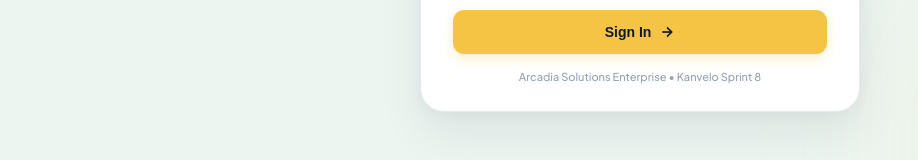
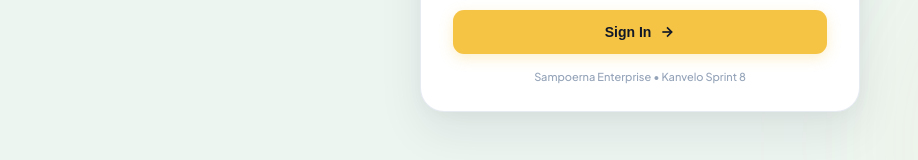
Before and after one commit to Innamp/kanvelo, a React (Vite) app: page / in a window 1280 px wide. Shown: the part 537-697 px from the top of the page, without its empty margins (0-918 px from the left). Built offline with nearby package versions, Linux system fonts and the light colour scheme; no server answers.

Commit message:
Update client name from Arcadia to Sampoerna across project

```diff
--- a/src/components/auth/LoginPage.jsx
+++ b/src/components/auth/LoginPage.jsx
@@ -189,7 +189,7 @@ export function LoginPage() {
 
           {/* Footer note */}
           <div className="login-card-footer">
-            <span>Arcadia Solutions Enterprise • Kanvelo Sprint 8</span>
+            <span>Sampoerna Enterprise • Kanvelo Sprint 8</span>
           </div>
         </div>
       </div>
--- a/src/components/layout/ProjectBanner.jsx
+++ b/src/components/layout/ProjectBanner.jsx
@@ -16,7 +16,7 @@ export function ProjectBanner() {
       <div className="project-title-group">
         <h1>Kanvelo</h1>
         <div className="project-meta-line">
-          <span>Client: <strong style={{ color: 'var(--text-primary)' }}>Arcadia Solutions</strong></span>
+          <span>Client: <strong style={{ color: 'var(--text-primary)' }}>Sampoerna</strong></span>
           <span>•</span>
           <span>Timeline: <strong style={{ color: 'var(--text-primary)' }}>May 20 – June 30, 2025</strong></span>
           <span>•</span>
```
Also changed, not shown: 2 other files (tests, documents, lock files or other folders).
